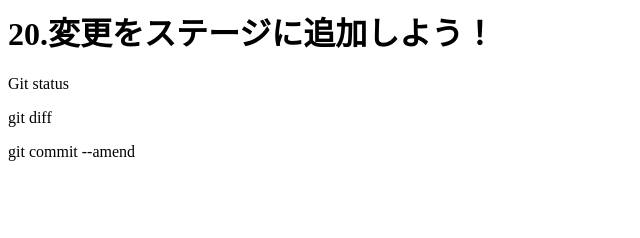
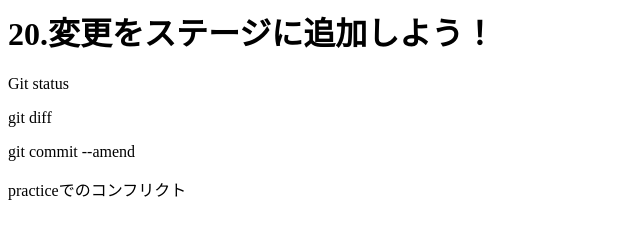
Before and after one commit to aihara-takumi/git_practice, a plain HTML site: page index.html in a window 1280 px wide. Shown: the whole page, without its empty margins (0-640 px from the left). Drawn offline with Linux system fonts and the light colour scheme.

Commit message:
コンフリクトを追記

```diff
--- a/index.html
+++ b/index.html
@@ -2,3 +2,4 @@
 <p>Git status</p>
 <p>git diff</p>
 <p>git commit --amend</p>
+<p>practiceでのコンフリクト</p>
```
